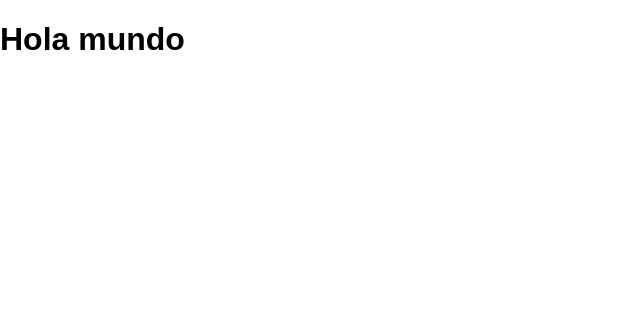
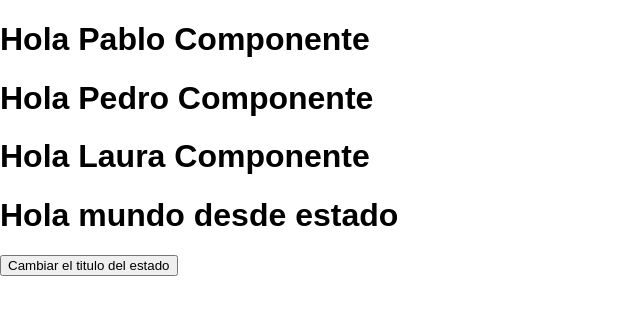
Before and after one commit to pablocoronel/react-tutorial, a React (Create React App) app: page / in a window 1280 px wide. Shown: the top 314 px of the page, without its empty margins (0-640 px from the left). Built offline with nearby package versions, Linux system fonts and the light colour scheme.

Commit message:
hecho componentes

```diff
--- a/src/App.js
+++ b/src/App.js
@@ -1,10 +1,36 @@
 import React, { Component } from 'react';
 import './App.css';
+import Welcome from './welcome.js';
+
 
 class App extends Component {
+  constructor(props){
+    super(props);
+
+
+    this.state = {
+      titulo : "Hola mundo desde estado"
+    }
+
+  }
+
+  cambiarTitulo = () => {
+    this.setState({
+      titulo : "Nuevo titulo"
+    })
+  }
+
   render() {
+    const nombres = ["Pablo", "Pedro", "Laura"];
+
     return (
-      <h1>Hola mundo</h1>
+      <div>
+        {nombres.map((nombre, index) => <Welcome key={index} name={nombre} />)}
+
+        <h1>{this.state.titulo}</h1>
+
+        <button onClick={this.cambiarTitulo}>Cambiar el titulo del estado</button>
+      </div>
     );
   }
 }
--- /dev/null
+++ b/src/welcome.js
@@ -0,0 +1,5 @@
+import React from 'react';
+
+const Welcome = (props) => <h1>Hola {props.name} Componente</h1>
+
+export default Welcome;
```
